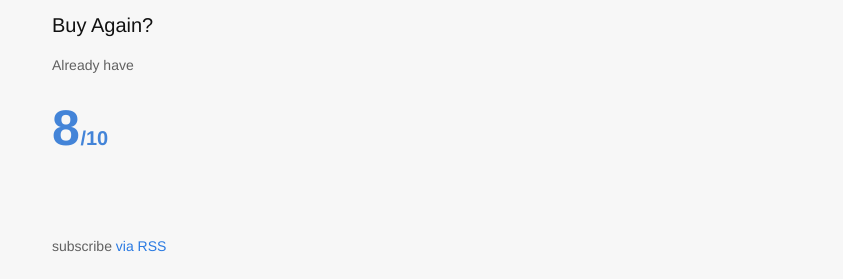
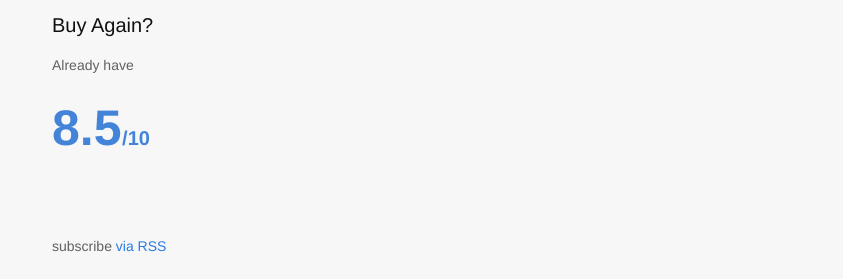
Before and after one commit to chikeorjih/chikeorjih.github.io, a Jekyll site: the page built from _posts/2015-11-26-ice-cream-tj-speculoos.md, in a window 1280 px wide. Shown: the part 1512-1791 px from the top of the page, without its empty margins (218-1061 px from the left). Built offline with Jekyll 4.4.1, drawn with Linux system fonts in a browser that asks for light colours; nearby versions of some CDN libraries.

Commit message:
tj specaloos update

```diff
--- a/_posts/2015-11-26-ice-cream-tj-speculoos.md
+++ b/_posts/2015-11-26-ice-cream-tj-speculoos.md
@@ -20,4 +20,4 @@ The speculoo chunks are not as strong as the Biscoff butter, but that works out
 ### Buy Again?
 Already have
 
-{% include rating.html score="8" %}
+{% include rating.html score="8.5" %}
```
